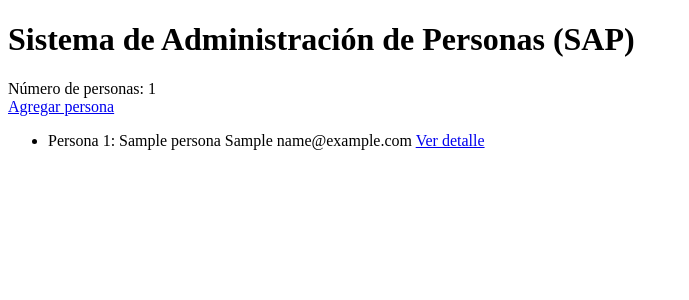
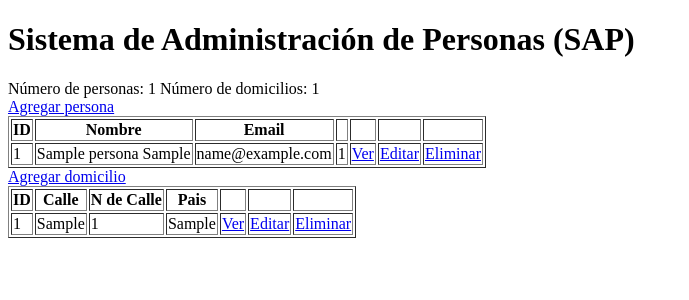
Before and after one commit to ViktorShev/Learning-Python, a Django app: page / in a window 1280 px wide. Shown: the top 300 px of the page, without its empty margins (0-689 px from the left). Run offline with Django 3.2, Linux system fonts and the light colour scheme; tables that the repository leaves empty hold one stand-in row (values such as "Sample post").

Commit message:
added CRUD for domicilio and template updates

```diff
--- a/Django/personas_django/sap/urls.py
+++ b/Django/personas_django/sap/urls.py
@@ -13,7 +13,7 @@
     1. Import the include() function: from django.urls import include, path
     2. Add a URL to urlpatterns:  path('blog/', include('blog.urls'))
 """
-from personas.views import detallePersona, nuevaPersona
+from personas.views import detallePersona, nuevaPersona, editarPersona, eliminarPersona, detalleDomicilio, nuevoDomicilio, editarDomicilio, eliminarDomicilio
 from webapp.views import bienvenida
 from django.contrib import admin
 from django.urls import path
@@ -21,6 +21,14 @@
 urlpatterns = [
     path('admin/', admin.site.urls),
     path('', bienvenida, name='inicio'),
+
     path('detalle_persona/<int:id>', detallePersona),
-    path('nueva_persona/', nuevaPersona)
+    path('nueva_persona/', nuevaPersona),
+    path('editar_persona/<int:id>', editarPersona),
+    path('eliminar_persona/<int:id>', eliminarPersona),
+
+    path('detalle_domicilio/<int:id>', detalleDomicilio),
+    path('nuevo_domicilio/', nuevoDomicilio),
+    path('editar_domicilio/<int:id>', editarDomicilio),
+    path('eliminar_domicilio/<int:id>', eliminarDomicilio),
 ]
--- a/Django/personas_django/webapp/templates/bienvenido.html
+++ b/Django/personas_django/webapp/templates/bienvenido.html
@@ -8,19 +8,70 @@
     <h1>Sistema de Administración de Personas (SAP)</h1>
     <div>
         Número de personas: {{no_personas}}
+        Número de domicilios: {{no_domicilios}}
     </div>
 </div>
 <div>
     <a href="nueva_persona">Agregar persona</a>
 </div>
     <div>
-        <ul>
+        <table border="1">
+            <thead>
+            <tr>
+                <th>ID</th>
+                <th>Nombre</th>
+                <th>Email</th>
+                <th></th>
+                 <th></th>
+                 <th></th>
+                 <th></th>
+            </tr>
+            </thead>
+            <tbody>
             {% for persona in personas %}
-                <li>
-                    Persona {{persona.id}}: {{persona.nombre}} {{persona.apellido}} {{persona.email}}
-                    <a href="detalle_persona/{{persona.id}}">Ver detalle</a>
-                </li>
+            <tr>
+                <td>{{persona.id}}</td>
+                <td>{{persona.nombre}} {{persona.apellido}}</td>
+                <td>{{persona.email}}</td>
+                <td>{{persona.id}}</td>
+                <td><a href="detalle_persona/{{persona.id}}">Ver</a></td>
+                <td><a href="editar_persona/{{persona.id}}">Editar</a></td>
+                <td><a href="eliminar_persona/{{persona.id}}">Eliminar</a></td>
+            </tr>
             {% endfor %}
-        </ul>
+            </tbody>
+        </table>
+    </div>
+<div>
+    <a href="nuevo_domicilio">Agregar domicilio</a>
+</div>
+    <div>
+        <table border="1">
+            <thead>
+            <tr>
+                <th>ID</th>
+                <th>Calle</th>
+                <th>N de Calle</th>
+                <th>Pais</th>
+                 <th></th>
+                 <th></th>
+                 <th></th>
+            </tr>
+            </thead>
+            <tbody>
+            {% for domicilio in domicilios %}
+            <tr>
+                <td>{{domicilio.id}}</td>
+                <td>{{domicilio.calle}}</td>
+                <td>{{domicilio.no_calle}}</td>
+                <td>{{domicilio.pais}}</td>
+                <td><a href="detalle_domicilio/{{domicilio.id}}">Ver</a></td>
+                <td><a href="editar_domicilio/{{domicilio.id}}">Editar</a></td>
+                <td><a href="eliminar_domicilio/{{domicilio.id}}">Eliminar</a></td>
+            </tr>
+            {% endfor %}
+            </tbody>
+        </table>
+    </div>
 </body>
 </html>
--- a/Django/personas_django/webapp/views.py
+++ b/Django/personas_django/webapp/views.py
@@ -1,11 +1,17 @@
 from django.shortcuts import render
-from personas.models import Persona
+from personas.models import Domicilio, Persona
 from django.http import HttpResponse
 
 def bienvenida(request):
     no_personas = Persona.objects.count()
-    personas = Persona.objects.all()
+    #personas = Persona.objects.all()
+    personas = Persona.objects.order_by('id')
+    no_domicilios = Domicilio.objects.count()
+    #domicilios = Domicilio.objects.all()
+    domicilios = Domicilio.objects.order_by('id')
     return render(request, 'bienvenido.html', {
         'no_personas': no_personas,
-        'personas': personas
+        'personas': personas,
+        'no_domicilios': no_domicilios,
+        'domicilios': domicilios
     })
```
Also changed, not shown: Django/personas_django/personas/forms.py (+10 -2 lines), Django/personas_django/personas/templates/domicilios/detalleDomicilio.html (added, +17 -0 lines), Django/personas_django/personas/templates/domicilios/editarDomicilio.html (added, +17 -0 lines), Django/personas_django/personas/templates/domicilios/nuevoDomicilio.html (added, +17 -0 lines), Django/personas_django/personas/templates/personas/editar.html (added, +17 -0 lines), Django/personas_django/personas/views.py (+70 -2 lines).
